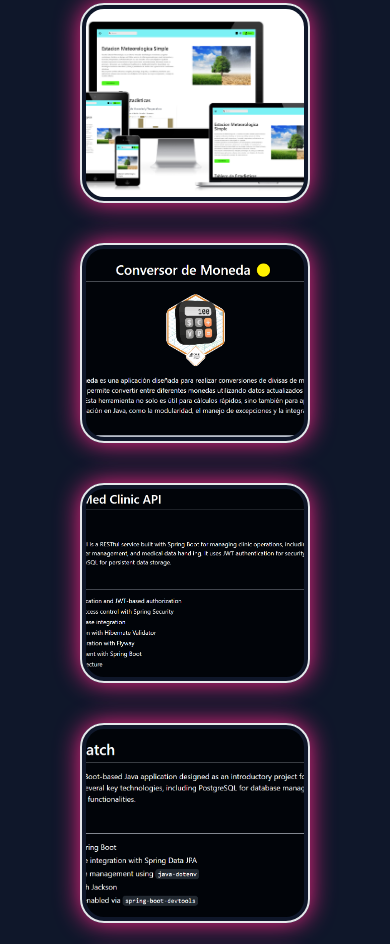
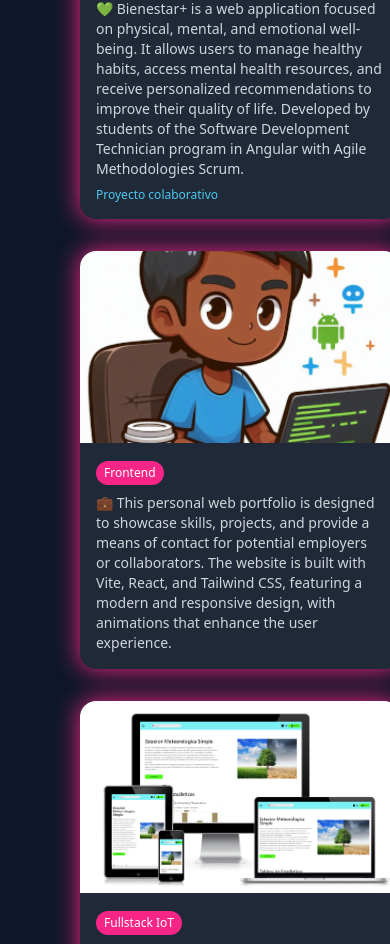
Before and after one commit to CristianVellio/PORT-FOLIO, a React (Vite) app: page / in a window 390 px wide. Shown: the part 4250-5194 px from the top of the page. Built offline with nearby package versions, Linux system fonts and the light colour scheme; a small style sheet from the web is missing; a web font is replaced by a local one.

Commit message:
feat/Projects- Cards implementation

```diff
--- a/src/Projects.jsx
+++ b/src/Projects.jsx
@@ -9,76 +9,162 @@ import img8 from "./assets/screenmatch.png";
 import img9 from "./assets/forohub.png";
 import img10 from "./assets/literalura.png";
 import img11 from "./assets/Bienestar_Plus_Banner.png";
-import { FaReact, FaJava, FaPython, FaHtml5 } from "react-icons/fa";
+import { FaReact, FaJava, FaPython, FaHtml5, FaCss3 } from "react-icons/fa";
 import { SiAngular } from "react-icons/si";
 
 function Projects() {
+  function ProjectCard({
+    img,
+    title,
+    link,
+    icon,
+    type,
+    description,
+    collaborative,
+  }) {
+    return (
+      <a
+        href={link}
+        target="_blank"
+        rel="noopener noreferrer"
+        className="b_glow relative group w-80 bg-gray-800 rounded-2xl overflow-hidden shadow-lg transform transition duration-300 hover:scale-105"
+      >
+        <img
+          src={img}
+          alt={title}
+          className="w-full h-48 object-cover transition duration-300 group-hover:blur-sm"
+        />
+        <div className="absolute inset-0 flex flex-col items-center justify-center bg-black bg-opacity-70 opacity-0 group-hover:opacity-100 transition-opacity duration-300">
+          <div className="text-6xl text-secondary mb-2 hover:text-primary rounded-3xl p-1 b_glow">
+            {icon}
+          </div>
+          <h3 className="text-xl font-bold text-white">{title}</h3>
+        </div>
+        <div className="p-4">
+          <span className="inline-block bg-primary text-white text-xs px-2 py-1 rounded-full mb-2">
+            {type}
+          </span>
+          <p className="text-gray-300 text-sm">{description}</p>
+          {collaborative && (
+            <span className="block text-tertiary text-xs mt-2">
+              Proyecto colaborativo
+            </span>
+          )}
+        </div>
+      </a>
+    );
+  }
+
   const projects = [
     {
       img: img3,
       title: "Bookstore App Fullstack",
       link: "https://proyecto-libreria.vercel.app/",
       icon: <FaReact />,
+      type: "Fullstack",
+      description:
+        "📚 The Bookstore project is a modern web platform for book management and sales. Designed for both end users and administrators, this application allows users to explore books, add them to their cart, and make purchases. For administrators, it provides complete CRUD functionalities to manage the library.",
+      collaborative: true,
     },
     {
       img: img11,
       title: "Bienestar Plus Fullstack",
       link: "https://github.com/ISPC-Soluciones/Bienestar-Plus",
       icon: <SiAngular />,
+      type: "Fullstack",
+      description:
+        "💚 Bienestar+ is a web application focused on physical, mental, and emotional well-being. It allows users to manage healthy habits, access mental health resources, and receive personalized recommendations to improve their quality of life. Developed by students of the Software Development Technician program in Angular with Agile Methodologies Scrum.",
+      collaborative: true,
     },
     {
       img: img6,
       title: "Portfolio",
       link: "https://github.com/CristianVellio/PORT-FOLIO",
       icon: <FaReact />,
+      type: "Frontend",
+      description:
+        "💼 This personal web portfolio is designed to showcase skills, projects, and provide a means of contact for potential employers or collaborators. The website is built with Vite, React, and Tailwind CSS, featuring a modern and responsive design, with animations that enhance the user experience.",
+      collaborative: false,
     },
     {
       img: img2,
-      title: "Fullstack Weather Project IoT",
+      title: "Weather IoT Project",
       link: "https://proyecto-clima-azure.vercel.app/",
       icon: <FaPython />,
+      type: "Fullstack IoT",
+      description:
+        "🌤️ The Meteorological Station project is an IoT system designed to monitor and record real-time weather conditions. It uses a Supabase database to store data and an interactive frontend for visualization. It combines simulation, integration, and web development to offer a modern and scalable solution.",
+      collaborative: true,
     },
     {
       img: img4,
       title: "Currency Converter",
       link: "https://github.com/CristianVellio/conversor-de-moneda",
       icon: <FaJava />,
+      type: "Backend",
+      description:
+        "🟡 The Currency Converter is an application designed to perform currency conversions in a simple and efficient way. The project allows conversion between different currencies using up-to-date data provided by a third-party API..",
+      collaborative: false,
     },
     {
       img: img7,
-      title: "Med Clinic Api",
+      title: "Med Clinic API",
       link: "https://github.com/CristianVellio/api",
       icon: <FaJava />,
+      type: "API REST",
+      description:
+        "🩺 Voll Med Clinic API is a RESTful service built with Spring Boot for managing clinic operations, including authentication, user management, and medical data handling. It uses JWT authentication for security and integrates with MySQL for persistent data storage.",
+      collaborative: false,
     },
     {
       img: img8,
-      title: "Screenmatch (BackEnd)",
+      title: "Screenmatch",
       link: "https://github.com/CristianVellio/screenmatch",
       icon: <FaJava />,
+      type: "Backend",
+      description:
+        "Screenmatch is a Spring Boot-based Java application designed as an introductory project for working with the framework. It leverages several key technologies.",
+      collaborative: false,
     },
     {
       img: img9,
-      title: "FOROHUB (BackEnd)",
+      title: "ForoHub",
       link: "https://github.com/CristianVellio/FOROHUB",
       icon: <FaJava />,
+      type: "Backend",
+      description:
+        "ForoHub is a RESTful web application built using Spring Boot, designed to facilitate the creation of topics and publication of responses within a user-centric forum. The application includes robust security features, user management, and a modular design to ensure scalability and maintainability.",
+      collaborative: false,
     },
     {
       img: img10,
-      title: "LiterAlura (BackEnd)",
+      title: "LiterAlura",
       link: "https://github.com/CristianVellio/LiterAlura",
       icon: <FaJava />,
+      type: "Backend",
+      description:
+        "LiterAlura is a book management application developed in Java with Spring Boot. It allows you to manage a digital library with information about books, authors, and languages",
+      collaborative: false,
     },
     {
       img: img1,
-      title: "Text Encrypter (FrontEnd)",
+      title: "Text Encryptor",
       link: "https://encrypter-oracle-one.vercel.app/",
       icon: <FaHtml5 />,
+      type: "Frontend",
+      description:
+        "Solo challenge creating an application that encrypts texts, so you can exchange secret messages with other people who know the encryption key used.",
+      collaborative: false,
     },
     {
       img: img5,
-      title: "Transportation Co. (FrontEnd)",
+      title: "Transportes X",
       link: "https://transportex-x-utn-frba.netlify.app/",
-      icon: <FaHtml5 />,
+      icon: <FaCss3 />,
+      type: "Backend",
+      description:
+        "Solo project creating a static, MPA of three sections, responsive Website using HTML; CSS correct use of Flexbox or CSS Grid; Bootstrap as an alternative to our layout.",
+      collaborative: false,
     },
   ];
 
@@ -93,33 +179,9 @@ function Projects() {
       >
         Projects
       </h2>
-      <div className="grid lg:grid-cols-3 md:grid-cols-2 grid-cols-1 justify-around gap-10">
+      <div className="grid grid-cols-1 sm:grid-cols-2 lg:grid-cols-3 gap-8">
         {projects.map((project, index) => (
-          <a
-            key={index}
-            href={project.link}
-            target="_blank"
-            rel="noopener noreferrer"
-            className="relative group"
-          >
-            <img
-              data-aos="fade-up"
-              height={500}
-              width={300}
-              className="project-image flex items-center text-tertiary hover:text-secondary rounded-3xl p-1 border-2 b_glow"
-              src={project.img}
-              alt={project.title}
-            />
-
-            <div className="absolute inset-0 flex flex-col items-center justify-center bg-black bg-opacity-70 opacity-0 group-hover:opacity-100 transition-opacity duration-300 rounded-3xl">
-              <div className="text-6xl text-secondary rounded-3xl mb-2 glow p-1">
-                {project.icon}
-              </div>
-              <h3 className="text-xl font-bold text-quaternary">
-                {project.title}
-              </h3>
-            </div>
-          </a>
+          <ProjectCard key={index} {...project} />
         ))}
       </div>
     </div>
```
